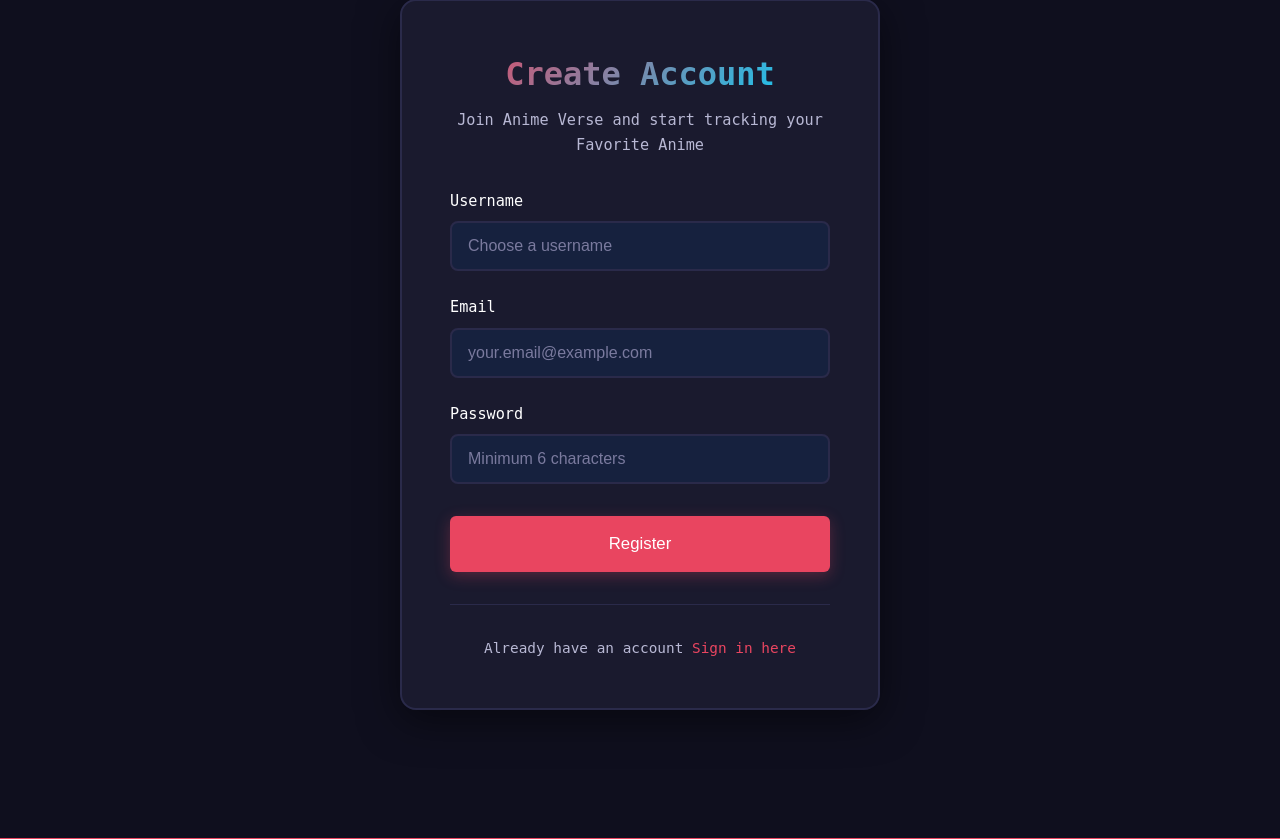
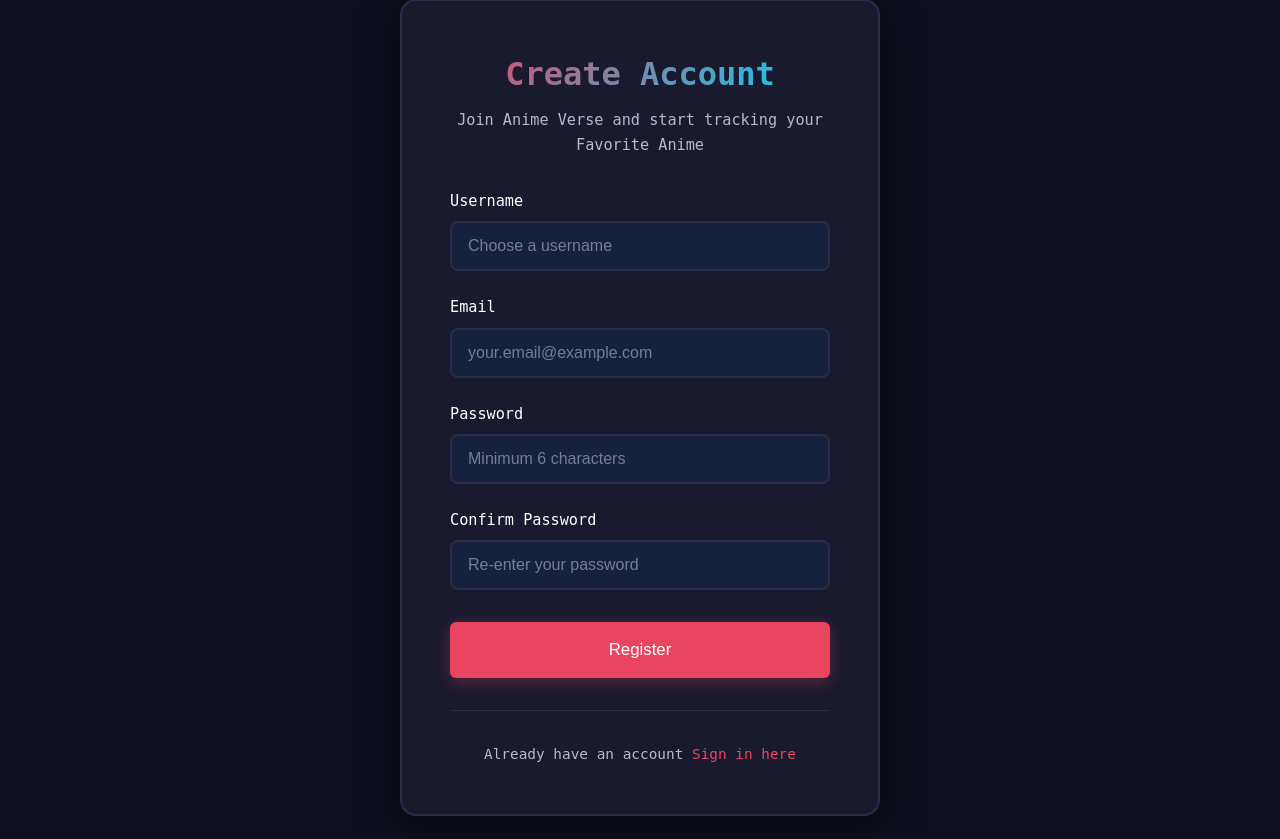
Before and after one commit to blu3-bird/Anime-Verse, a Flask app: template app/templates/auth/register.html in a window 1280 px wide. Shown: the part 111-950 px from the top of the page. Run offline with Flask 3, Linux system fonts and the light colour scheme; the template is opened without the code that fills it: values that come from a table or form of the project are taken from there, others are empty.

Commit message:
added register.html file

```diff
--- a/app/templates/auth/register.html
+++ b/app/templates/auth/register.html
@@ -58,11 +58,11 @@
 
             <!--Confirm Password field-->
             <div class="form-group">
-                {{ form.password2.label(class="form-label") }}
-                {{ form.password2(class="form-input", placeholder="Re-enter your password") }}
-                {% if form.password2.errors %}
+                {{ form.confirmPassword.label(class="form-label") }}
+                {{ form.confirmPassword(class="form-input", placeholder="Re-enter your password") }}
+                {% if form.confirmPassword.errors %}
                     <ul class="form-errors">
-                        {% for error in form.password2.errors %}
+                        {% for error in form.confirmPassword.errors %}
                             <li>{{ error }}</li>
                         {% endfor %}
                     </ul>
```
